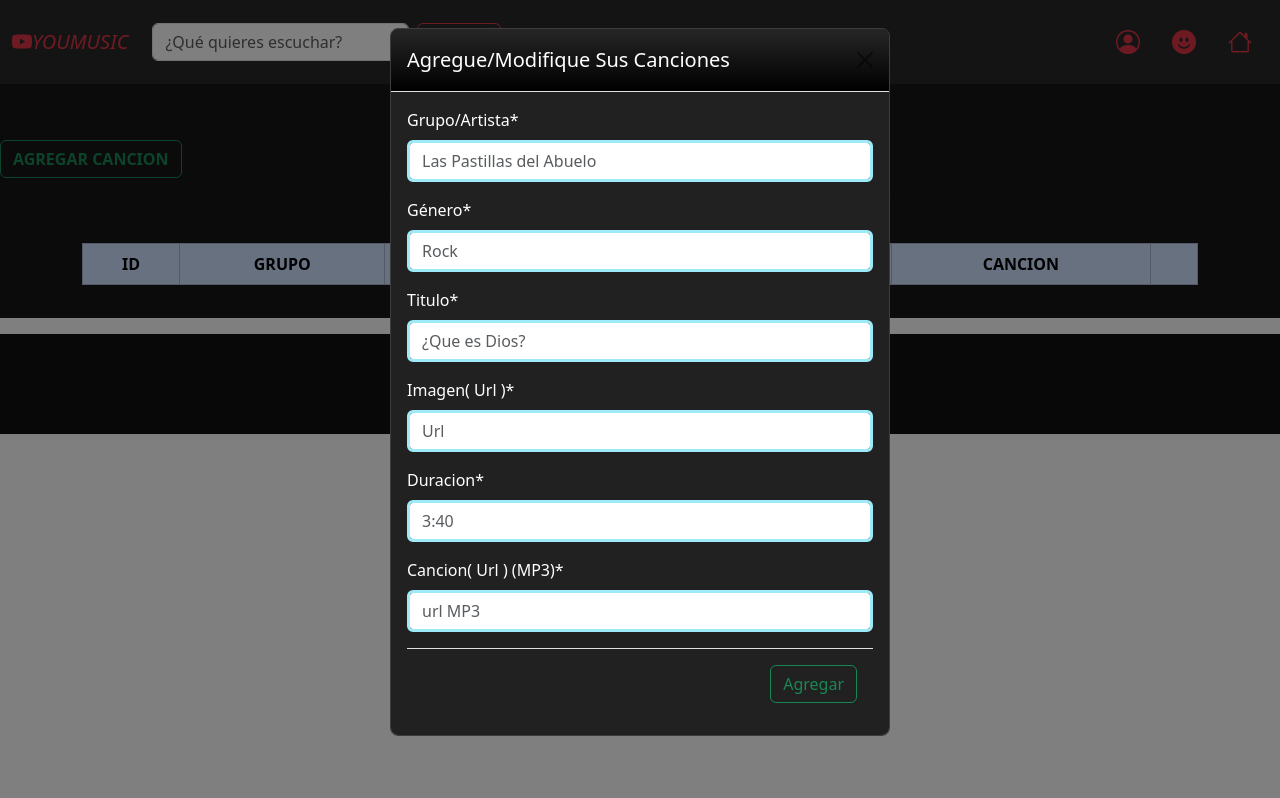
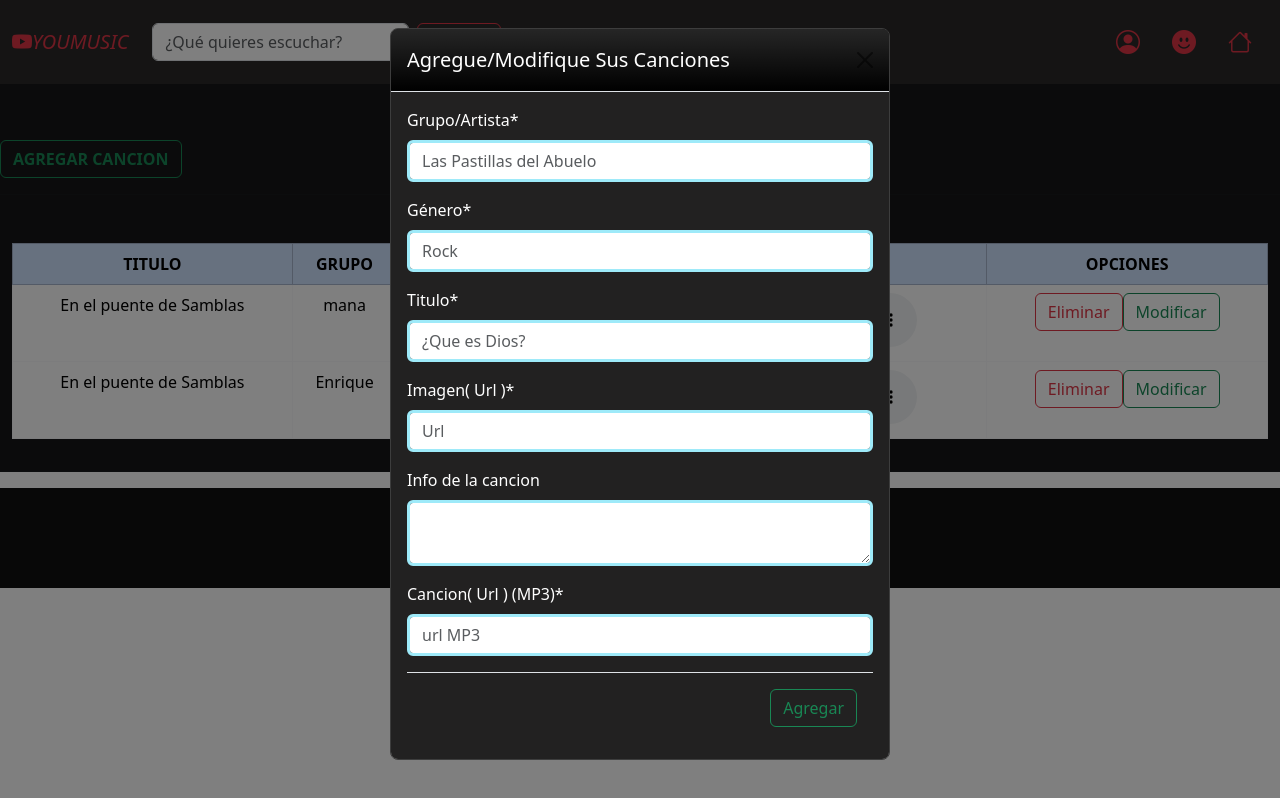
Before and after one commit to joseismaelvargas/StramingMusic, a React (Vite) app: page /admin in a window 1280 px wide. Both pictures are taken after a click on the button "AGREGAR CANCION". Built offline with nearby package versions, Linux system fonts and the light colour scheme; data requests are answered from the project's data file.

Commit message:
SE agrego el admin los queries

```diff
--- /dev/null
+++ b/db.json
@@ -0,0 +1,24 @@
+{
+  "musica":[
+         {
+          "id":"01",
+          "grupo-artista":"mana",
+          "genero":"Rock",
+          "titulo":"En el puente de Samblas",
+          "img":"https://tse4.mm.bing.net/th?id=OIP.mY17tufQsjVKySzH2zPu2gHaEK&pid=Api&P=0&h=180",
+          "info":"la cancion es de años xx",
+          "cancion":"https://tse4.mm.bing.net/th?id=OIP.mY17tufQsjVKySzH2zPu2gHaEK&pid=Api&P=0&h=180"
+
+         },
+         {
+          "id":"02",
+          "grupo-artista":"Enrique",
+          "genero":"Rock",
+          "titulo":"En el puente de Samblas",
+          "img":"https://tse4.mm.bing.net/th?id=OIP.mY17tufQsjVKySzH2zPu2gHaEK&pid=Api&P=0&h=180",
+          "info":"la cancion es de años xx",
+          "cancion":"https://tse4.mm.bing.net/th?id=OIP.mY17tufQsjVKySzH2zPu2gHaEK&pid=Api&P=0&h=180"
+
+         }
+  ]
+}
--- a/src/components/css/admin.css
+++ b/src/components/css/admin.css
@@ -4,6 +4,7 @@
 
 
 }
-table{
+tbody{
     background-color:rgb(22, 22, 24) ;
+    color: white;
 }
--- a/src/components/helpers/queries.js
+++ b/src/components/helpers/queries.js
@@ -1,3 +1,54 @@
+export const URL_musica=import.meta.env.VITE_API_CANCIONES
+
+
+export const agregarCanciones=async(cancion)=>{
+try{
+   const response=await fetch(URL_musica,{
+      method:"POST",
+      headers:{
+         "Content-Type":"application/json",
+      },
+      body:JSON.stringify(cancion)
+   })
+      if(!response.ok){
+         const errorData=await response.json()
+         console.log("Error en el servidor",errorData)
+
+      }
+      return response
+      }catch(error){
+   console.log("Error al agregar",error)
+    }
+}
+export const borrarCancion=async(id)=>{
+   try{
+      const response=await fetch(URL_musica+"/"+id,{
+         method:"DELETE"
+      })
+      return response
+   }catch(error){
+      console.log("Error al Borrar",error)
+   }
+}
+
+
+
+
+
+
+
+
+
+
+
+
+
+
+
+
+
+
+
 
 const usuariosAdmin={
     pasword:"0340",
--- a/src/components/modales/Modaladmin.jsx
+++ b/src/components/modales/Modaladmin.jsx
@@ -1,6 +1,11 @@
 import React from 'react'
+import { useForm } from "react-hook-form"
+const Modaladmin = () => {
+    const { register, handleSubmit ,formState:{errors},reset,setValue} = useForm();
 
-const Modaladmin = () => {
+    const agregarCanciones=(e)=>{
+       alert("ff")
+    }
   return (
 
     <div
@@ -26,7 +31,7 @@ const Modaladmin = () => {
               aria-label="Close"
             ></button>
           </div>
-          <div className="modal-body">
+          <div className="modal-body" onSubmit={handleSubmit(agregarCanciones)}>
             <form id="formularioCanciones">
               <div className="mb-3">
                 <label for="Grupo" className="form-label">Grupo/Artista*</label>
@@ -74,16 +79,9 @@ const Modaladmin = () => {
                 />
               </div>
               <div className="mb-3">
-                <label for="Duracion" className="form-label">Duracion*</label>
-                <input
-                  type="text"
-                  className="form-control border border-3 border-info-subtle"
-                  id="Duracion"
-                  minlength="1"
-                  maxlength="100"
-                  placeholder="3:40"
-                  required
-                />
+                <label  className="form-label">Info de la cancion</label>
+
+                <textarea name="text" className='form-control border-3 border-info-subtle' ></textarea>
               </div>
               <div className="mb-3">
                 <label for="Cancion" className="form-label"
--- a/src/components/page/Administrador.jsx
+++ b/src/components/page/Administrador.jsx
@@ -1,7 +1,34 @@
-import React from 'react'
+import React, { useEffect } from 'react'
 import "../css/admin.css"
 import Modaladmin from"../modales/Modaladmin.jsx"
+import { URL_musica } from '../helpers/queries.js'
+import { useState } from 'react'
 export const Administrador = () => {
+  const[lista,setLista]=useState([])
+
+  const Apimusic=async()=>{
+    try{
+ const response=await(fetch (URL_musica))
+      console.log(response)
+    if(response.status===200){
+      const datos=await response.json()
+     console.log(datos)
+      setLista(datos)
+    }
+
+    }catch{
+     console.log("Error en la solicitud")
+    }
+
+
+  }
+  const eliminar=(id)=>{
+      console.log(id)
+  }
+  useEffect(()=>{
+   Apimusic()
+  },[])
+  console.log(lista)
   return (
    <>
    <section className='section-admin ' >
@@ -13,32 +40,48 @@ export const Administrador = () => {
           <b>AGREGAR CANCION</b>
         </button>
       <hr />
-      <div className="table-responsive mt-5 container">
+      <div className="table-responsive mt-5 container-fluid">
         <table
           className="table table-hover table-bordered border-light text-center"
         >
           <thead className="table-primary">
             <tr>
-              <th>ID</th>
+              <th>TITULO</th>
               <th>GRUPO</th>
               <th>CATEGORIA</th>
-              <th>TITULO</th>
+
               <th>CANCION</th>
-              <th></th>
+              <th>OPCIONES</th>
             </tr>
           </thead>
           <tbody>
+           {
+            lista.map((item)=>
+              <tr key={item.id}>
+                  <td>{item.titulo}</td>
+                  <td>{item["grupo-artista"]}</td>
+                  <td>{item.genero}</td>
 
+                  <td>
+                  <audio controls autoPlay>
+        <source src={item.cancion} type="audio/mpeg" />
+        Tu navegador no soporta la reproducción de audio.
+      </audio></td>
+                  <td>
+                    <button class="btn btn-outline-danger mb-2 mb-md-0" onclick={()=>eliminar(item.id)}>Eliminar</button>
+                    <button class="btn btn-outline-success" href="#" data-bs-toggle="modal" data-bs-target="#modalLogin">Modificar</button>
+                  </td>
+                </tr>
+            )
+           }
           </tbody>
         </table>
       </div>
 
-      {/* <section className="text-end my-5"> */}
 
-      {/* </section> */}
 
       <hr />
-   {/* modla */}
+
    <Modaladmin></Modaladmin>
     </section>
    </>
```
Also changed, not shown: 1 other file (tests, documents, lock files or other folders).
